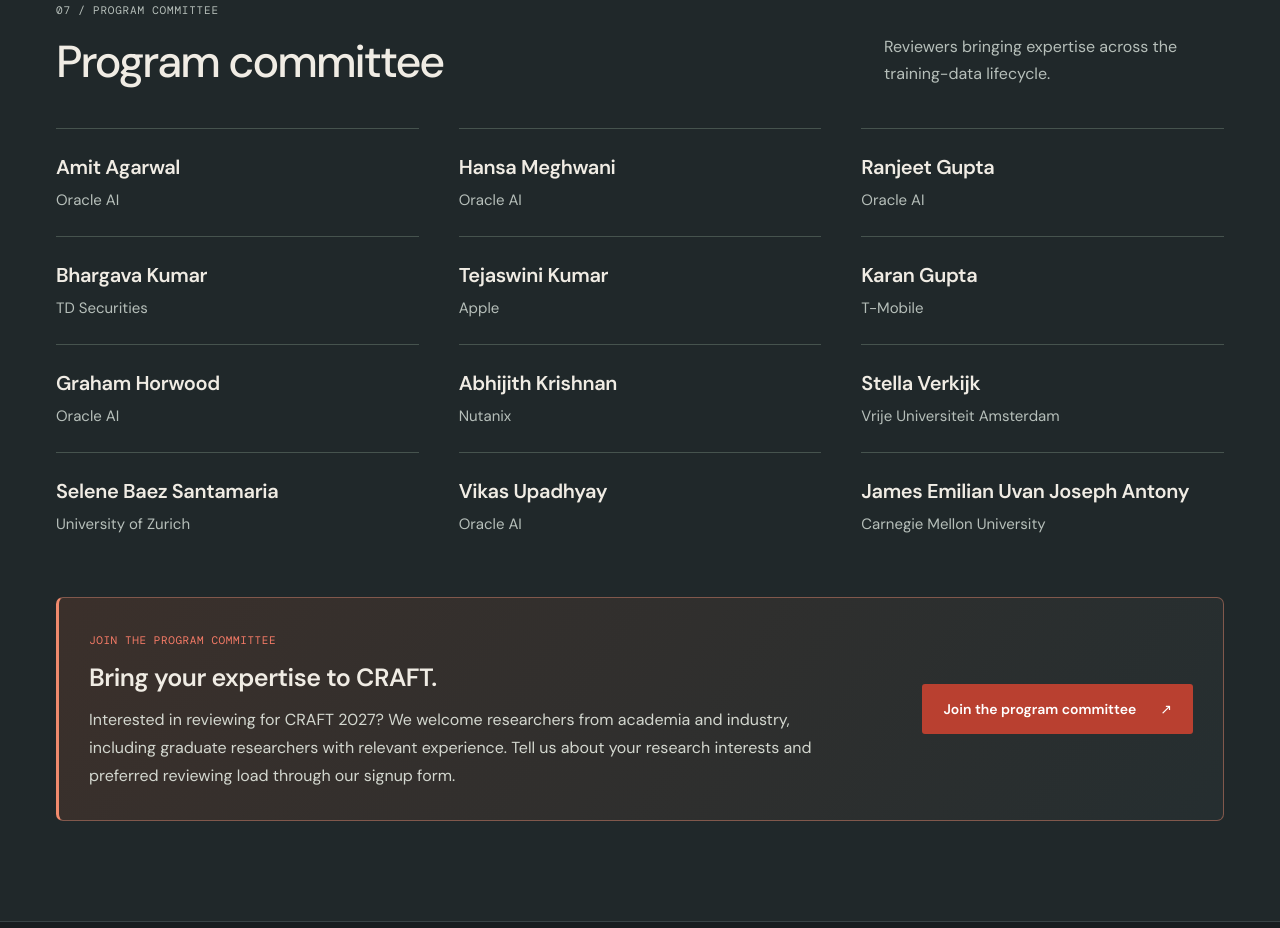
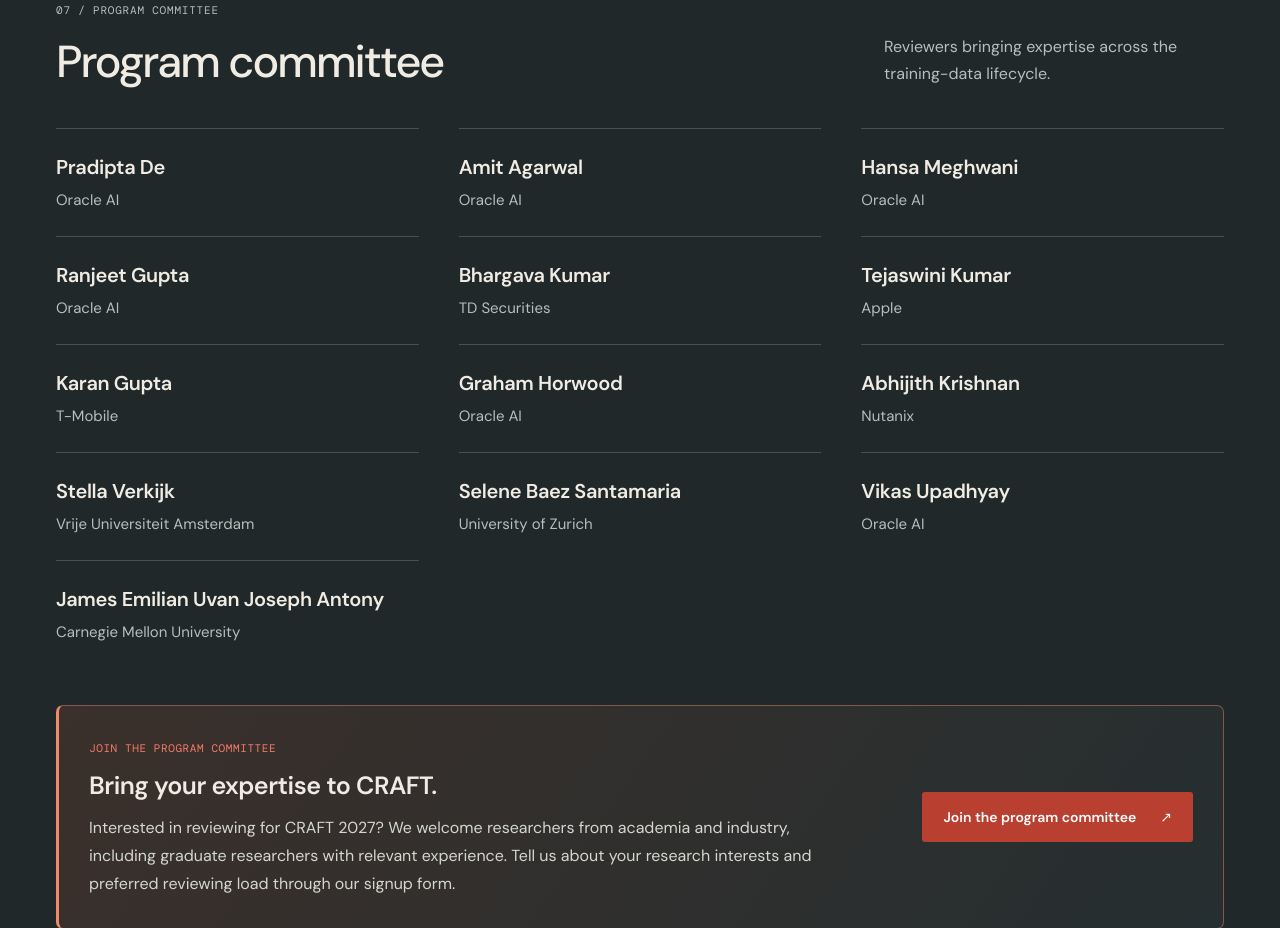
Before and after one commit to CRAFT-2027/craft-2027.github.io, a plain HTML site: page index.html in a window 1280 px wide. Shown: the part 7995-8923 px from the top of the page. Drawn offline with nearby package versions, Linux system fonts and the light colour scheme.

Commit message:
Add Pradipta De at the top of the program committee

```diff
--- a/index.html
+++ b/index.html
@@ -109,6 +109,7 @@
  <section id="committee" class="committee-section section-space" aria-labelledby="committee-title"><div class="wrap">
   <div class="section-top"><div><span class="section-index">07 / PROGRAM COMMITTEE</span><h2 id="committee-title">Program committee</h2></div><p>Reviewers bringing expertise across the training-data lifecycle.</p></div>
   <ul class="committee-grid" aria-label="Program committee members">
+   <li><h3>Pradipta De</h3><p>Oracle AI</p></li>
    <li><h3>Amit Agarwal</h3><p>Oracle AI</p></li>
    <li><h3>Hansa Meghwani</h3><p>Oracle AI</p></li>
    <li><h3>Ranjeet Gupta</h3><p>Oracle AI</p></li>
```
